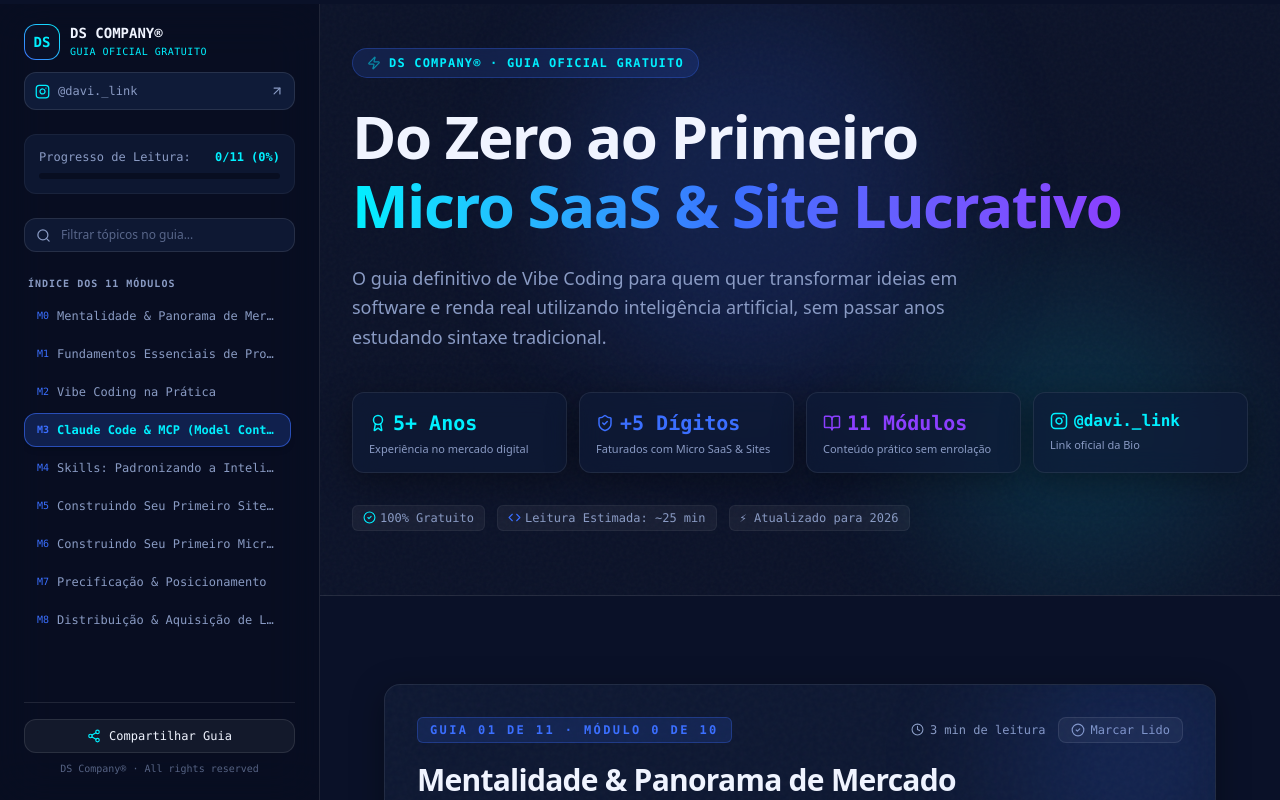
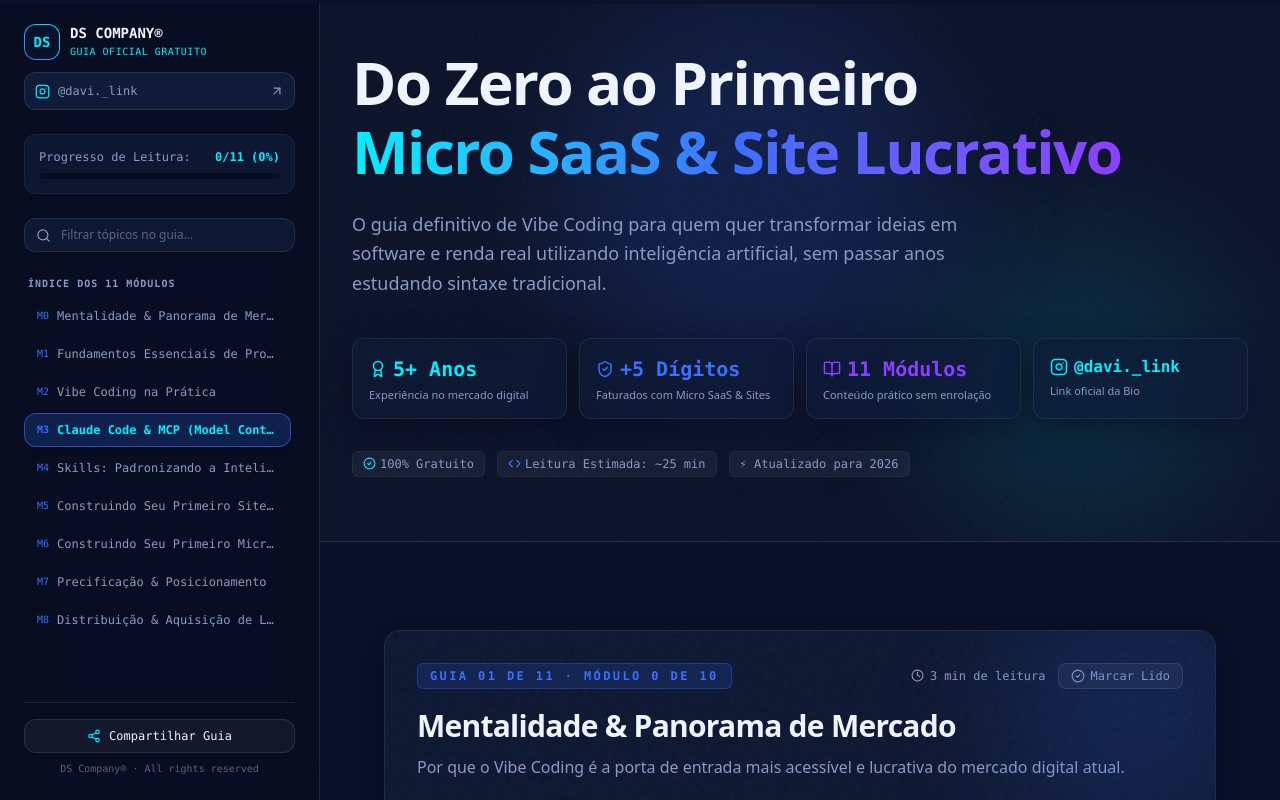
Before and after one commit to fullstackdavi/Do-zero-a-stack-completa, a React (Vite) app: page / in a window 1280 px wide. Shown: the top 800 px of the page. Built offline with nearby package versions, Linux system fonts and the light colour scheme.

Commit message:
refactor(ui): remove badge header from hero section
Clean up the HeroHeader component by removing the redundant badge header to improve visual focus and streamline the landing page layout.

```diff
--- a/src/components/HeroHeader.tsx
+++ b/src/components/HeroHeader.tsx
@@ -9,12 +9,6 @@ export const HeroHeader: React.FC = () => {
       <div className="absolute bottom-0 right-10 w-80 h-80 bg-[#00F0FF]/10 rounded-full blur-3xl pointer-events-none" />
 
       <div className="max-w-4xl mx-auto space-y-6 text-center sm:text-left relative z-10">
-        {/* Badge Header */}
-        <div className="inline-flex items-center gap-2 px-3.5 py-1.5 rounded-full bg-[#3B6FFF]/15 border border-[#3B6FFF]/30 text-[#00F0FF] text-xs font-mono font-semibold uppercase tracking-widest backdrop-blur-md">
-          <Zap size={14} className="text-[#00F0FF] animate-pulse" />
-          <span>DS COMPANY® · GUIA OFICIAL GRATUITO</span>
-        </div>
-
         {/* Main Title */}
         <h1 className="text-3xl sm:text-5xl lg:text-6xl font-bold tracking-tight text-[#F0F4FF] leading-[1.15]">
           Do Zero ao Primeiro <br className="hidden sm:inline" />
```
